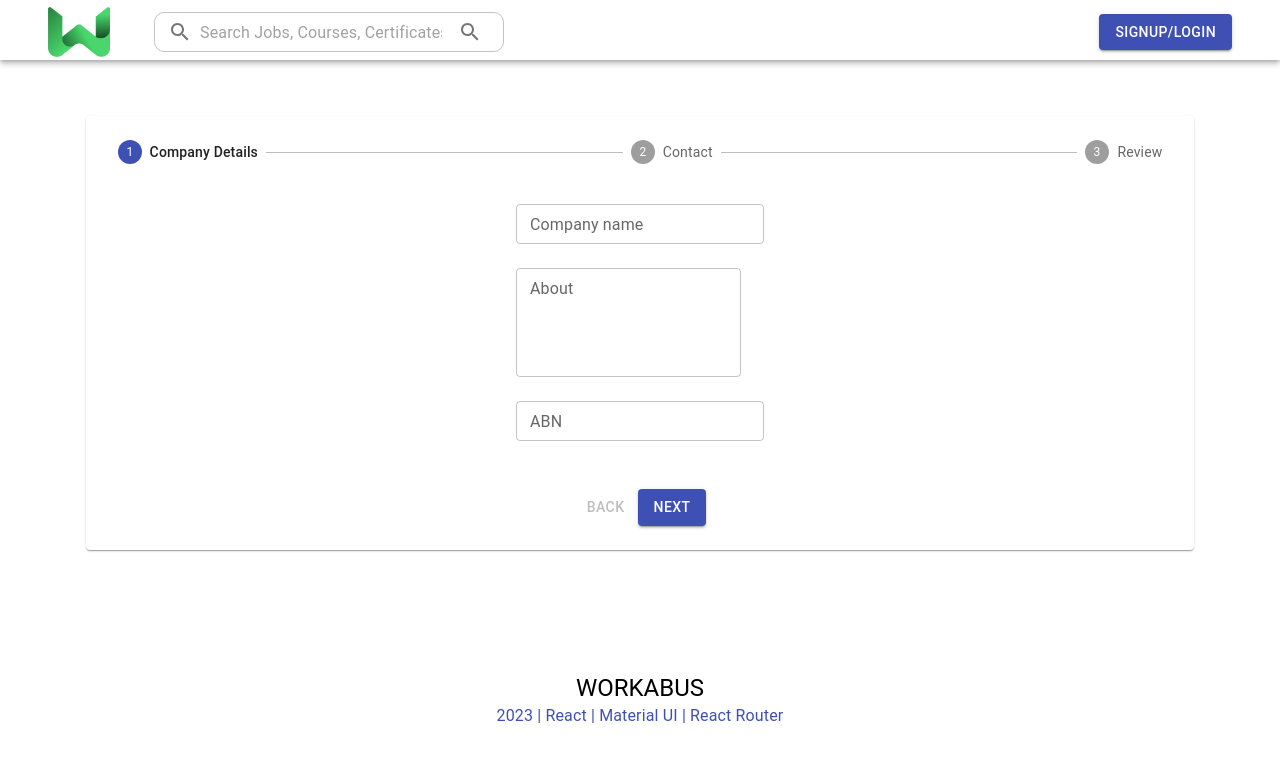
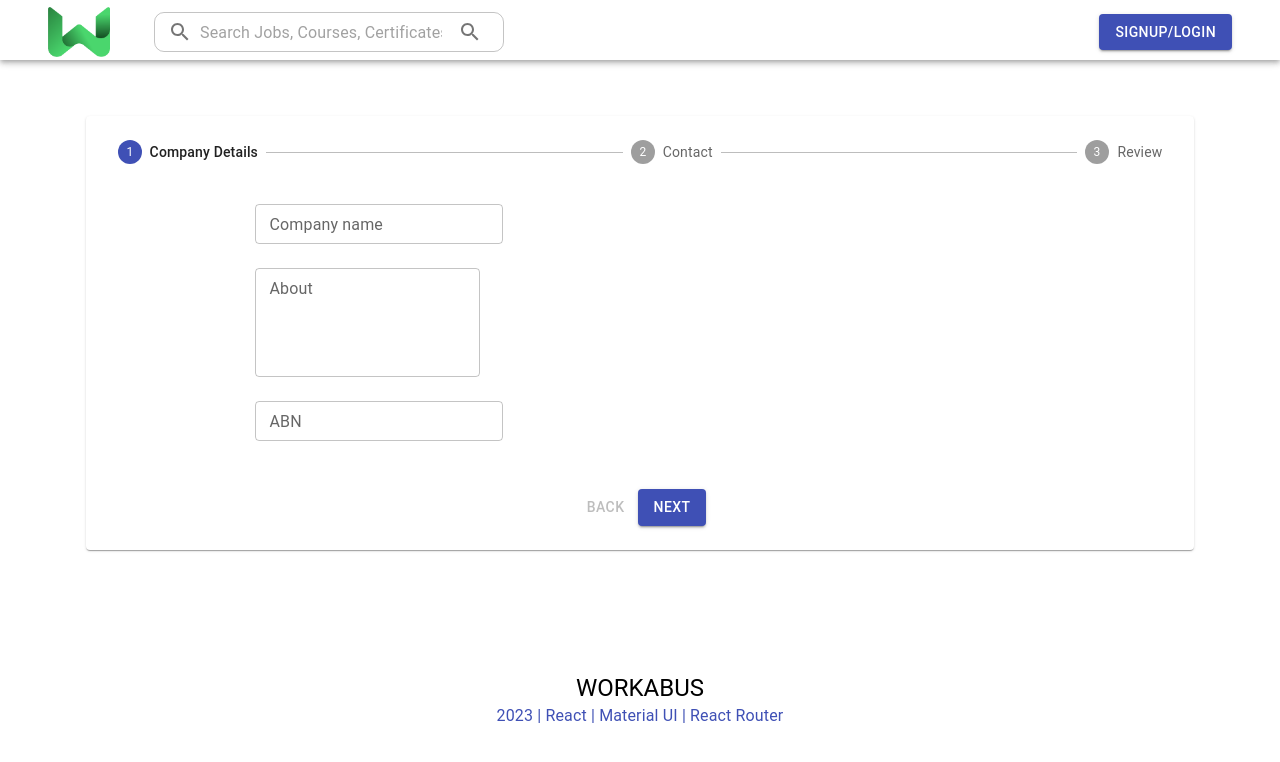
Before and after one commit to liyakatali1987/workabus-app, a React (Vite) app: page /profile/company in a window 1280 px wide. Shown: the top 762 px of the page. Built offline with nearby package versions, Linux system fonts and the light colour scheme; no server answers.

Commit message:
some changes

```diff
--- a/src/components/Registration.jsx
+++ b/src/components/Registration.jsx
@@ -8,6 +8,9 @@ import {
   Box,
   Paper
 } from "@mui/material";
+import axios from "axios";
+import { API_BASE_URL } from "../Constants";
+import { useAuth0 } from "@auth0/auth0-react";
 
 import * as yup from "yup";
 import { FormProvider, useForm } from "react-hook-form";
@@ -75,9 +78,22 @@ export default function MultiStepForm() {
   const classes = useStyles();
   const [activeStep, setActiveStep] = React.useState(0);
   const steps = ["Company Details", "Contact", "Review"];
+  const { user } = useAuth0();
 
-  const onSubmit = (data) => {
-    console.log(JSON.stringify(data));
+  const onSubmit = async (data) => {
+    try {
+      const requestData = {
+        ...data,
+        email: user.email // Add the user's email to the request data
+      };
+      const response = await axios.post(`${API_BASE_URL}/company/createCompany`, requestData);
+      // const response = await axios.get(`${API_BASE_URL}/company/getCompany`, user.email);
+      console.log(response)
+      return response
+    } catch (error) {
+      console.error(error.message); // Handle any error that occurred
+    }
+
   };
 
   const validationSchema = [
--- a/src/components/Steps/Step1.jsx
+++ b/src/components/Steps/Step1.jsx
@@ -1,19 +1,25 @@
 import React from "react";
 import { TextFieldCustom } from "../TextFieldCustom";
 import { CustomAbn } from "../CustomAbn";
+import { Box, Grid } from "@material-ui/core";
 
 function Step1() {
 
   return (
-    <div>
-      <TextFieldCustom label="Company name" name="companyName" />
-      <br />
-      <br />
-      <TextFieldCustom label="About" name="about"  multiline rows={4}/>
-      <br />
-      <br />
-      <CustomAbn label="ABN" name="abn"/>
-    </div>
+    <Box sx={{ display: "flex", alignItems: "center", justifyContent: "center" }}>
+
+      <Grid container spacing={3} sx={{width:"full", backgroundColor:"blue"}} >
+        <Grid item xs={12} mt={2}>
+          <TextFieldCustom label="Company name" name="companyName" />
+        </Grid>
+        <Grid item xs={12} mt={2}>
+          <TextFieldCustom label="About" name="about" multiline rows={4} />
+        </Grid>
+        <Grid item xs={12} mt={2}>
+          <CustomAbn label="ABN" name="abn" />
+        </Grid>
+      </Grid>
+    </Box>
   );
 }
 
```
